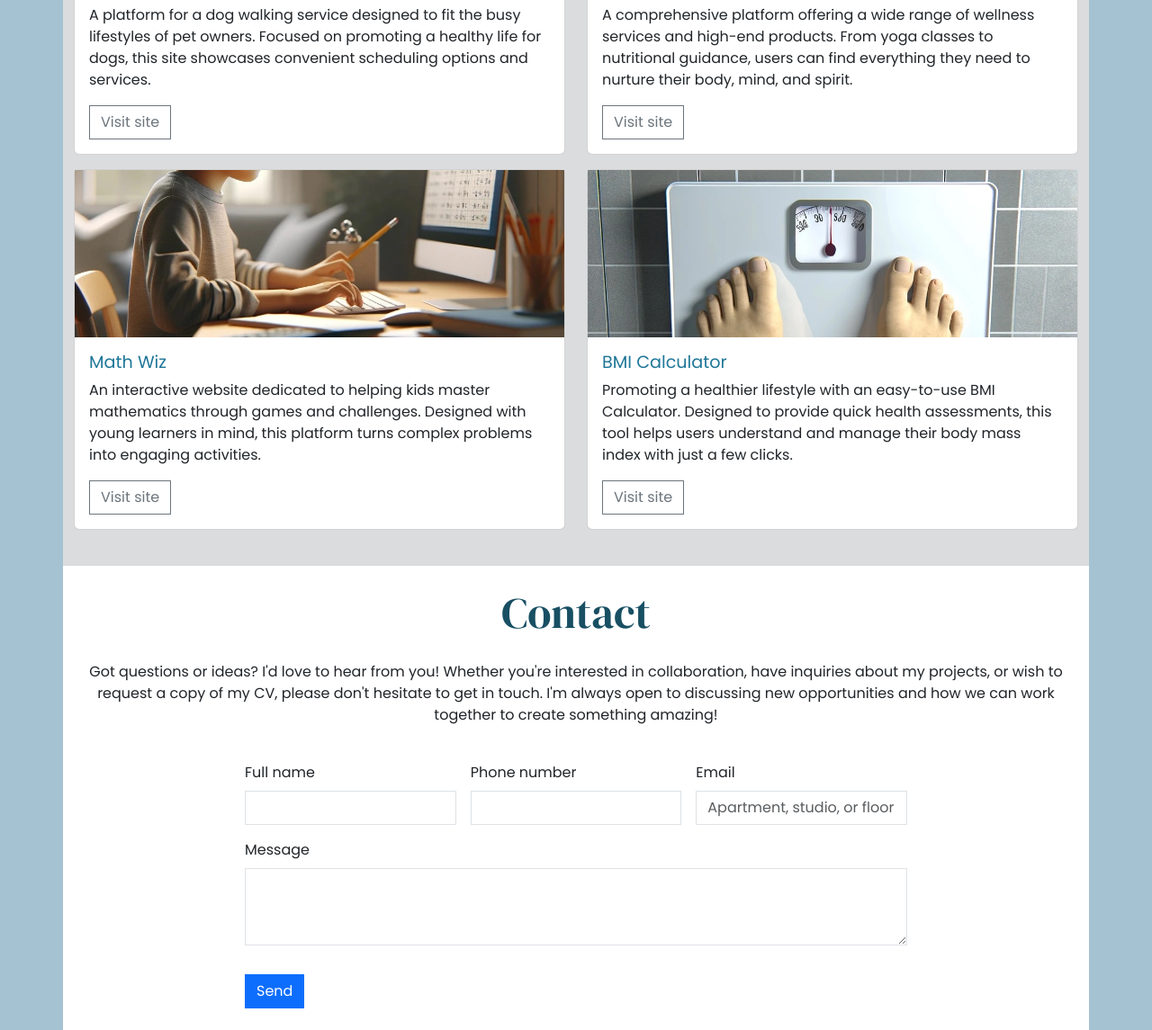
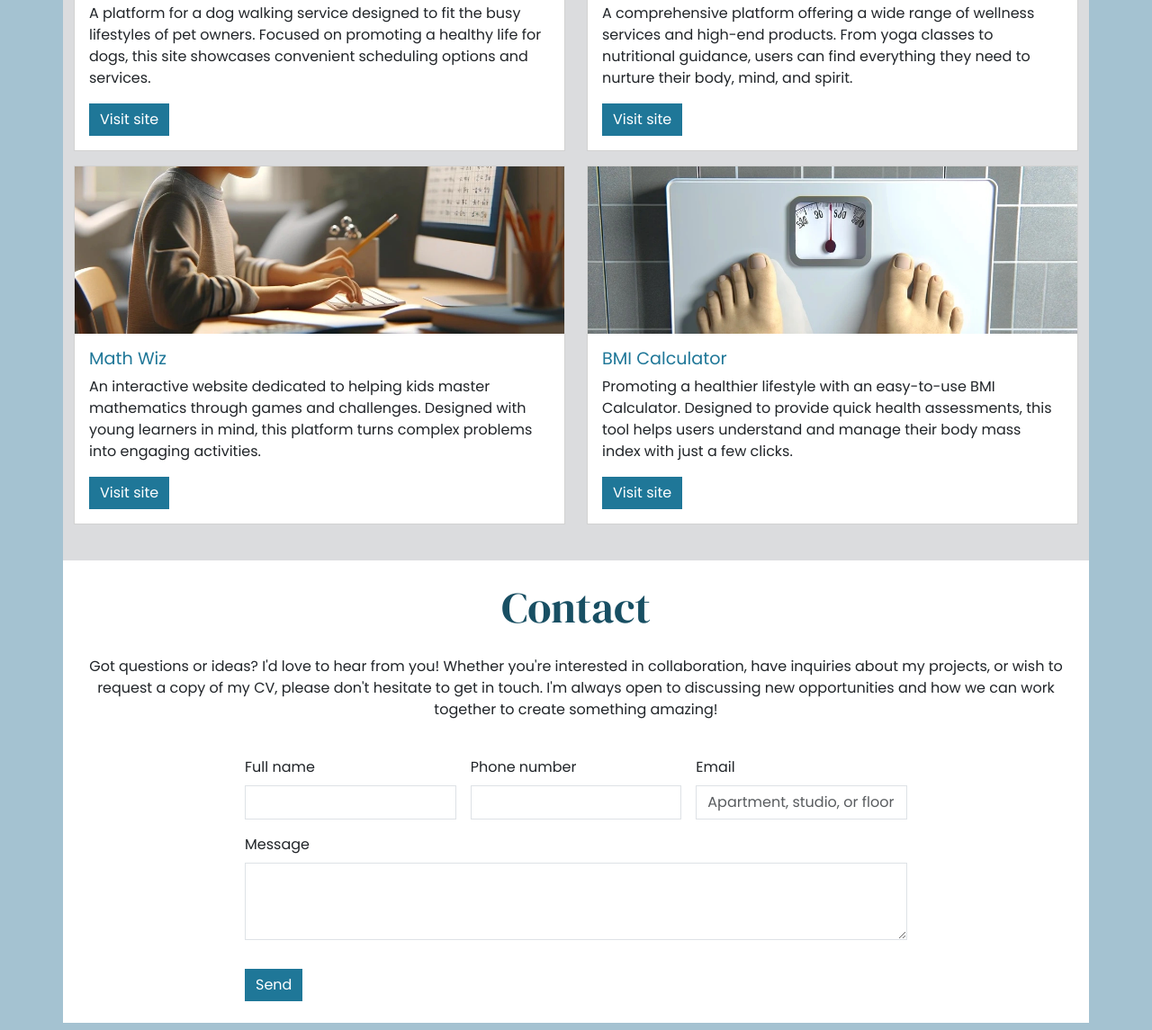
Before and after one commit to Pacman0126/bootstrap, a plain HTML site: page index.html in a window 1280 px wide. Shown: the part 1391-2536 px from the top of the page at 90% size. Drawn offline with nearby package versions, Linux system fonts and the light colour scheme.

Commit message:
touching up button styles

```diff
--- a/assets/css/styles.css
+++ b/assets/css/styles.css
@@ -22,8 +22,8 @@ color: #184f63;
 
 }
 
+.sharp-corners,
 .sharp-corners * {
-
     border-radius: 0;
 }
 #about {
@@ -43,7 +43,7 @@ color: #184f63;
 
 #portfolio .btn-outline-secondary:hover {
 
-    color: #1f7798;
+    /* color: #1d6d8a; */
 
 }
 
@@ -51,6 +51,21 @@ color: #184f63;
 
 min-height: 120px;
 
+}
+
+/* Buttons */
+.custom-button {
+background-color: #1f7798;
+border: #1f7798;
+color: white;
+
+}
+
+.custom-button:hover {
+
+    background-color: #1d6d8a;
+    border: #1d6d8a;
+    color: white;
 }
 
 @media screen and (min-width: 1200px){
--- a/index.html
+++ b/index.html
@@ -79,7 +79,7 @@
           <!-- Button trigger modal -->
           <button
             type="button"
-            class="btn btn-primary"
+            class="btn btn-primary sharp-corners custom-button "
             data-bs-toggle="modal"
             data-bs-target="#exampleModal"
           >
@@ -153,7 +153,7 @@
                   for dogs, this site showcases convenient scheduling options
                   and services.
                 </p>
-                <a href="#" class="btn btn-outline-secondary">Visit site</a>
+                <a href="#" class="btn btn-outline-secondary custom-button">Visit site</a>
               </div>
             </div>
           </div>
@@ -172,7 +172,7 @@
                   nutritional guidance, users can find everything they need to
                   nurture their body, mind, and spirit.
                 </p>
-                <a href="#" class="btn btn-outline-secondary">Visit site</a>
+                <a href="#" class="btn btn-outline-secondary custom-button">Visit site</a>
               </div>
             </div>
           </div>
@@ -191,7 +191,7 @@
                   learners in mind, this platform turns complex problems into
                   engaging activities.
                 </p>
-                <a href="#" class="btn btn-outline-secondary">Visit site</a>
+                <a href="#" class="btn btn-outline-secondary custom-button">Visit site</a>
               </div>
             </div>
           </div>
@@ -210,7 +210,7 @@
                   tool helps users understand and manage their body mass index
                   with just a few clicks.
                 </p>
-                <a href="#" class="btn btn-outline-secondary">Visit site</a>
+                <a href="#" class="btn btn-outline-secondary custom-button">Visit site</a>
               </div>
             </div>
           </div>
@@ -260,7 +260,7 @@
             </div>
 
             <div class="col-12">
-              <button type="submit" class="btn btn-primary">Send</button>
+              <button type="submit" class="btn btn-primary custom-button">Send</button>
             </div>
           </form>
         </div>
@@ -281,7 +281,7 @@
             <h1 class="modal-title fs-5" id="exampleModalLabel">Modal title</h1>
             <button
               type="button"
-              class="btn-close"
+              class="btn-close custom-button"
               data-bs-dismiss="modal"
               aria-label="Close"
             ></button>
@@ -302,7 +302,7 @@
                 <input type="email" class="form-control" id="inputEmail" />
               </div>
               <div class="col-12 mb-4">
-                <button type="submit" class="btn btn-primary">Sign up!</button>
+                <button type="submit" class="btn btn-primary custom-button">Sign up!</button>
               </div>
             </form>
           </div>
```
